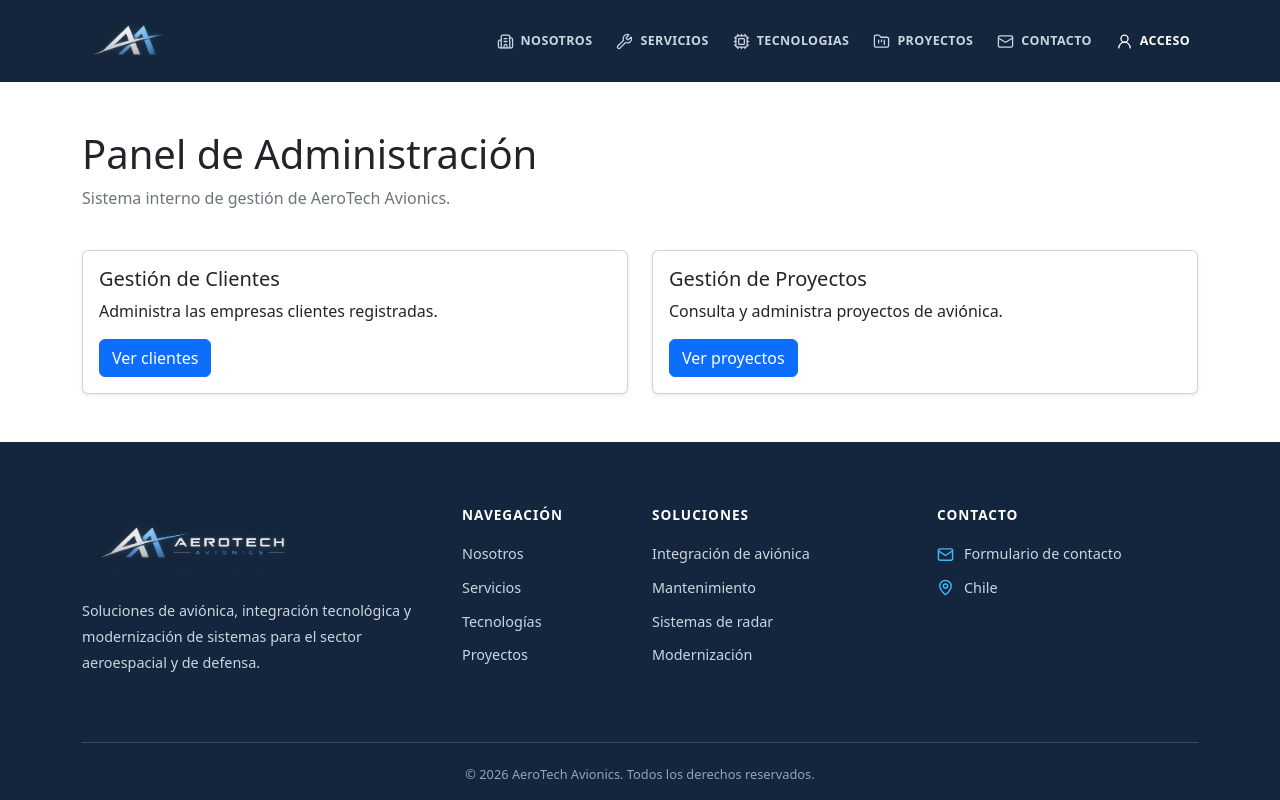
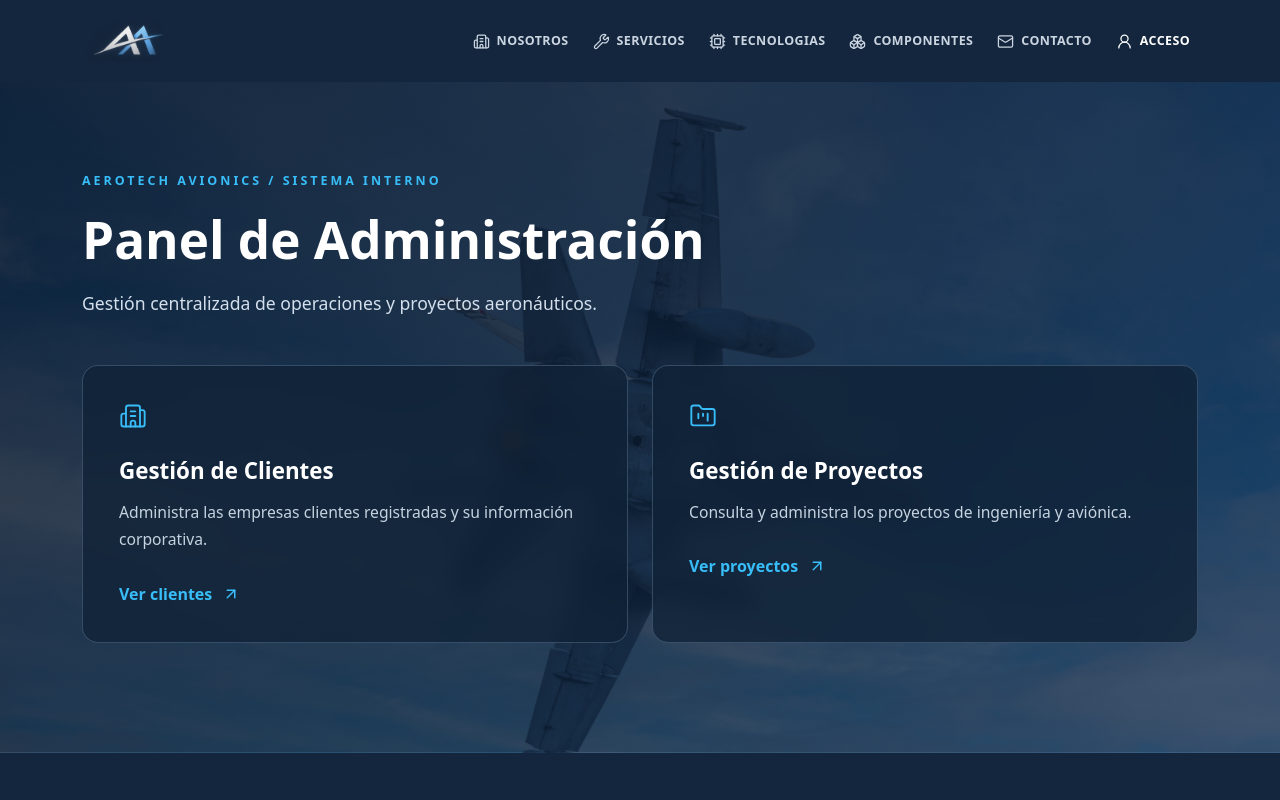
Before and after one commit to ImShazz/aerotech-avionics, a React (Vite) app: page /admin in a window 1280 px wide. Shown: the top 800 px of the page. Built offline with nearby package versions, Linux system fonts and the light colour scheme.

Commit message:
feat: integrar modulos del equipo y mejorar panel administrativo

```diff
--- a/src/App.css
+++ b/src/App.css
@@ -1,8 +1,14 @@
 
 /* Estilos generales de AeroTech Avionics */
 
-main {
-  min-height: 80vh;
+#root {
+  display: flex;
+  flex-direction: column;
+  min-height: 100vh;
+}
+
+#root > main {
+  flex: 1;
 }
 
 h1 {
--- a/src/App.jsx
+++ b/src/App.jsx
@@ -1,6 +1,4 @@
 
-import Dashboard from './features/admin/Dashboard'
-import Proyectos from './features/proyectos/Proyectos';
 import { Routes, Route } from 'react-router'
 
 import Navbar from './components/layout/Navbar'
@@ -10,8 +8,13 @@ import ScrollToHash from './components/ScrollToHash'
 import Home from './pages/Home/Home'
 import Nosotros from './pages/Nosotros/Nosotros'
 import Contacto from './pages/Contacto/Contacto'
+
+import Tecnologias from './features/tecnologias/Tecnologias'
+import Componentes from './features/componentes/Componentes'
+
+import Dashboard from './features/admin/Dashboard'
 import Clientes from './features/clientes/Clientes'
-
+import Proyectos from './features/proyectos/Proyectos'
 
 import './App.css'
 
@@ -23,12 +26,19 @@ function App() {
       <Navbar />
 
       <Routes>
+        {/* Portal público */}
         <Route path="/" element={<Home />} />
         <Route path="/nosotros" element={<Nosotros />} />
         <Route path="/contacto" element={<Contacto />} />
+        <Route path="/tecnologias" element={<Tecnologias />} />
+
+        {/* Área administrativa */}
+        <Route path="/admin" element={<Dashboard />} />
+        <Route path="/admin/componentes" element={<Componentes />} />
+        <Route path="/admin/proyectos" element={<Proyectos />} />
+
+        {/* Clientes: conservar la ruta implementada por Vicente */}
         <Route path="/clientes" element={<Clientes />} />
-        <Route path="/admin" element={<Dashboard />} />
-        <Route path="/admin/proyectos" element={<Proyectos />} />
       </Routes>
 
       <Footer />
--- a/src/components/layout/Navbar.jsx
+++ b/src/components/layout/Navbar.jsx
@@ -6,7 +6,7 @@ import {
   Building2,
   Wrench,
   Cpu,
-  FolderKanban,
+  Boxes,
   Mail,
   UserRound
 } from 'lucide-react'
@@ -21,8 +21,8 @@ function Navbar() {
   const enlaces = [
     { nombre: 'NOSOTROS', ruta: '/nosotros', Icono: Building2 },
     { nombre: 'SERVICIOS', ruta: '/#servicios', Icono: Wrench },
-    { nombre: 'TECNOLOGIAS', ruta: '/#tecnologias', Icono: Cpu },
-    { nombre: 'PROYECTOS', ruta: '/#proyectos', Icono: FolderKanban },
+    { nombre: 'TECNOLOGIAS', ruta: '/tecnologias', Icono: Cpu },
+    { nombre: 'COMPONENTES', ruta: '/admin/componentes', Icono: Boxes },
     { nombre: 'CONTACTO', ruta: '/contacto', Icono: Mail },
     { nombre: 'ACCESO', ruta: '/admin', Icono: UserRound },
   ]
--- /dev/null
+++ b/src/features/admin/Dashboard.css
@@ -0,0 +1,129 @@
+
+/* Dashboard corporativo AeroTech Avionics */
+
+.dashboard-page {
+  min-height: calc(100vh - 160px);
+  padding: 90px 0 110px;
+
+  background-image:
+    linear-gradient(
+      120deg,
+      rgba(9, 21, 37, 0.82),
+      rgba(20, 38, 61, 0.67)
+    ),
+    url('/images/dashboard-fondo.jpg');
+
+  background-size: cover;
+  background-position: center;
+  background-repeat: no-repeat;
+}
+
+.dashboard-contenido {
+  position: relative;
+  z-index: 1;
+}
+
+.dashboard-encabezado {
+  max-width: 700px;
+  margin-bottom: 45px;
+}
+
+.dashboard-etiqueta {
+  display: block;
+  margin-bottom: 18px;
+  color: var(--color-accent);
+  font-size: 0.78rem;
+  letter-spacing: 3px;
+  font-weight: 700;
+}
+
+.dashboard-encabezado h1 {
+  color: #ffffff;
+  font-size: clamp(2.2rem, 4vw, 3.4rem);
+  font-weight: 800;
+  margin-bottom: 18px;
+}
+
+.dashboard-encabezado p {
+  color: #d3dfec;
+  font-size: 1.1rem;
+  line-height: 1.8;
+}
+
+.dashboard-tarjeta {
+  height: 100%;
+  padding: 36px;
+  border: 1px solid rgba(148, 186, 216, 0.27);
+  border-radius: 16px;
+  background: rgba(16, 34, 55, 0.78);
+  backdrop-filter: blur(10px);
+  -webkit-backdrop-filter: blur(10px);
+
+  transition:
+    transform 0.25s ease,
+    border-color 0.25s ease,
+    background 0.25s ease;
+}
+
+.dashboard-tarjeta:hover {
+  transform: translateY(-5px);
+  border-color: rgba(56, 189, 248, 0.65);
+  background: rgba(16, 34, 55, 0.9);
+}
+
+.dashboard-icono {
+  color: var(--color-accent);
+  margin-bottom: 28px;
+}
+
+.dashboard-tarjeta h2 {
+  color: #ffffff;
+  font-size: 1.4rem;
+  font-weight: 700;
+  margin-bottom: 14px;
+}
+
+.dashboard-tarjeta p {
+  color: #c5d3e0;
+  font-size: 0.98rem;
+  line-height: 1.75;
+  margin-bottom: 28px;
+}
+
+.dashboard-enlace {
+  display: inline-flex;
+  align-items: center;
+  gap: 10px;
+  color: var(--color-accent);
+  font-weight: 700;
+  text-decoration: none;
+}
+
+.dashboard-enlace:hover {
+  color: #ffffff;
+}
+
+.dashboard-enlace:focus-visible {
+  outline: 2px solid var(--color-accent);
+  outline-offset: 5px;
+}
+
+@media (prefers-reduced-motion: reduce) {
+  .dashboard-tarjeta {
+    transition: none;
+  }
+
+  .dashboard-tarjeta:hover {
+    transform: none;
+  }
+}
+
+@media (max-width: 767px) {
+  .dashboard-page {
+    padding: 60px 0 80px;
+  }
+
+  .dashboard-tarjeta {
+    padding: 28px;
+  }
+}
--- a/src/features/admin/Dashboard.jsx
+++ b/src/features/admin/Dashboard.jsx
@@ -1,49 +1,74 @@
-import { Link } from 'react-router';
+
+import { Link } from 'react-router'
+import { Building2, FolderKanban, ArrowUpRight } from 'lucide-react'
+
+import './Dashboard.css'
 
 function Dashboard() {
   return (
-    <section className="container py-5">
-      <h1>Panel de Administración</h1>
+    <main className="dashboard-page">
+      <div className="container dashboard-contenido">
 
-      <p className="text-secondary">
-        Sistema interno de gestión de AeroTech Avionics.
-      </p>
+        <div className="dashboard-encabezado">
+          <span className="dashboard-etiqueta">
+            AEROTECH AVIONICS / SISTEMA INTERNO
+          </span>
 
-      <div className="row g-4 mt-3">
-        <div className="col-md-6">
-          <div className="card shadow-sm h-100">
-            <div className="card-body">
-              <h2 className="h5">Gestión de Clientes</h2>
+          <h1>Panel de Administración</h1>
+
+          <p>
+            Gestión centralizada de operaciones y proyectos aeronáuticos.
+          </p>
+        </div>
+
+        <div className="row g-4">
+          <div className="col-12 col-md-6">
+            <article className="dashboard-tarjeta">
+              <div className="dashboard-icono">
+                <Building2 size={28} strokeWidth={1.6} />
+              </div>
+
+              <h2>Gestión de Clientes</h2>
 
               <p>
-                Administra las empresas clientes registradas.
+                Administra las empresas clientes registradas
+                y su información corporativa.
               </p>
 
-              <Link to="/clientes" className="btn btn-primary">
+              <Link to="/clientes" className="dashboard-enlace">
                 Ver clientes
+                <ArrowUpRight size={18} />
               </Link>
-            </div>
+            </article>
+          </div>
+
+          <div className="col-12 col-md-6">
+            <article className="dashboard-tarjeta">
+              <div className="dashboard-icono">
+                <FolderKanban size={28} strokeWidth={1.6} />
+              </div>
+
+              <h2>Gestión de Proyectos</h2>
+
+              <p>
+                Consulta y administra los proyectos
+                de ingeniería y aviónica.
+              </p>
+
+              <Link
+                to="/admin/proyectos"
+                className="dashboard-enlace"
+              >
+                Ver proyectos
+                <ArrowUpRight size={18} />
+              </Link>
+            </article>
           </div>
         </div>
 
-        <div className="col-md-6">
-          <div className="card shadow-sm h-100">
-            <div className="card-body">
-              <h2 className="h5">Gestión de Proyectos</h2>
-
-              <p>
-                Consulta y administra proyectos de aviónica.
-              </p>
-
-              <Link to="/admin/proyectos" className="btn btn-primary">
-  Ver proyectos
-</Link>
-            </div>
-          </div>
-        </div>
       </div>
-    </section>
-  );
+    </main>
+  )
 }
 
-export default Dashboard;
+export default Dashboard
```
Also changed, not shown: public/images/dashboard-fondo.jpg (added).
